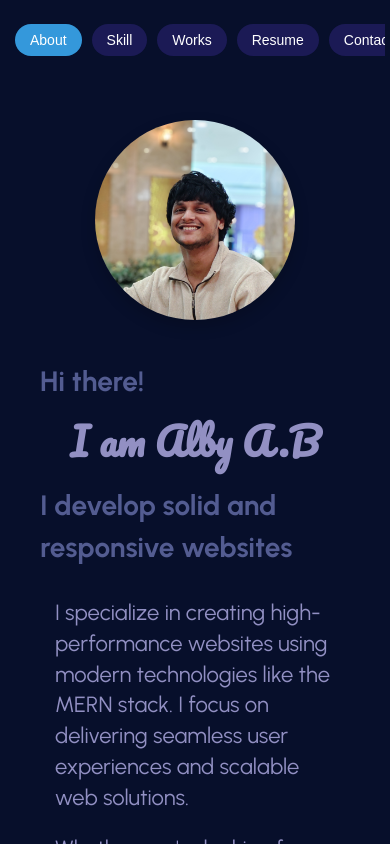
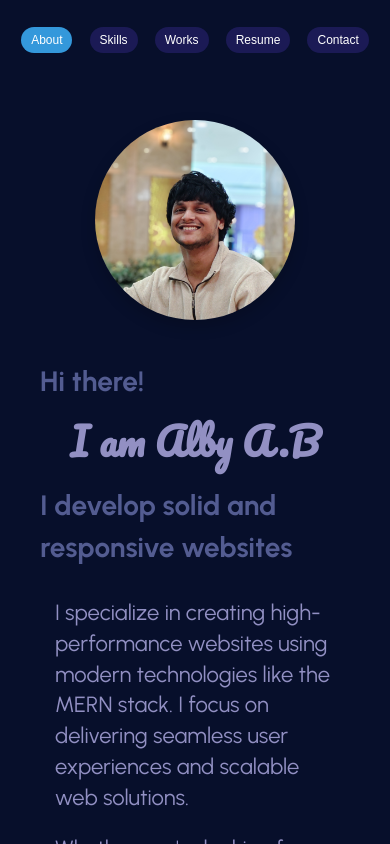
Before and after one commit to albyabhi/my_portfolio, a React (Vite) app: page / in a window 390 px wide. Built offline with nearby package versions, Linux system fonts and the light colour scheme.

Commit message:
3 commit

```diff
--- a/src/Components/Sidebar/Sidebar.jsx
+++ b/src/Components/Sidebar/Sidebar.jsx
@@ -23,7 +23,7 @@ const Sidebar = ({ onSelect }) => {
       <button
         className={`sidebar-btn ${selected === 'skill' ? 'selected' : ''}`}
         onClick={() => handleSelect('skill')}>
-        Skill
+        Skills
       </button>
       <button
         className={`sidebar-btn ${selected === 'works' ? 'selected' : ''}`}
--- a/src/Components/Sidebar/sidebar.css
+++ b/src/Components/Sidebar/sidebar.css
@@ -38,6 +38,7 @@
     position: sticky; /* Keep the sidebar fixed at the top */
     top: 0; /* Stick to the top of the page */
     padding: 5px; /* Adjust padding for smaller screens */
+    box-sizing: border-box; /* Prevent overflow */
   }
 
   .sidebar-btn {
@@ -51,6 +52,31 @@
 
   .sideHead {
     display: none; /* Hide the header on mobile */
+  }
+}
+
+/* When sidebar is on very small mobile screens */
+@media screen and (max-width: 480px) {
+  .sidebar {
+    width: 100%; /* Full width */
+    height: 50px; /* Even smaller height for ultra-small screens */
+    padding: 3px; /* Adjust padding to prevent overflow */
+  }
+
+  .sidebar-btn {
+    margin: 0 2px; /* Further reduce margin between buttons */
+    padding: 6px 10px; /* Further reduce padding */
+    font-size: 12px; /* Smaller font size */
+    opacity: 0; /* Start with the button hidden */
+    animation: slideDown 1s forwards; /* Add slide-down animation for mobile */
+  }
+
+  .sideHead h1 {
+    font-size: 30px; /* Reduce font size */
+  }
+
+  .sideHead h2 {
+    font-size: 18px; /* Reduce font size */
   }
 }
 
```
